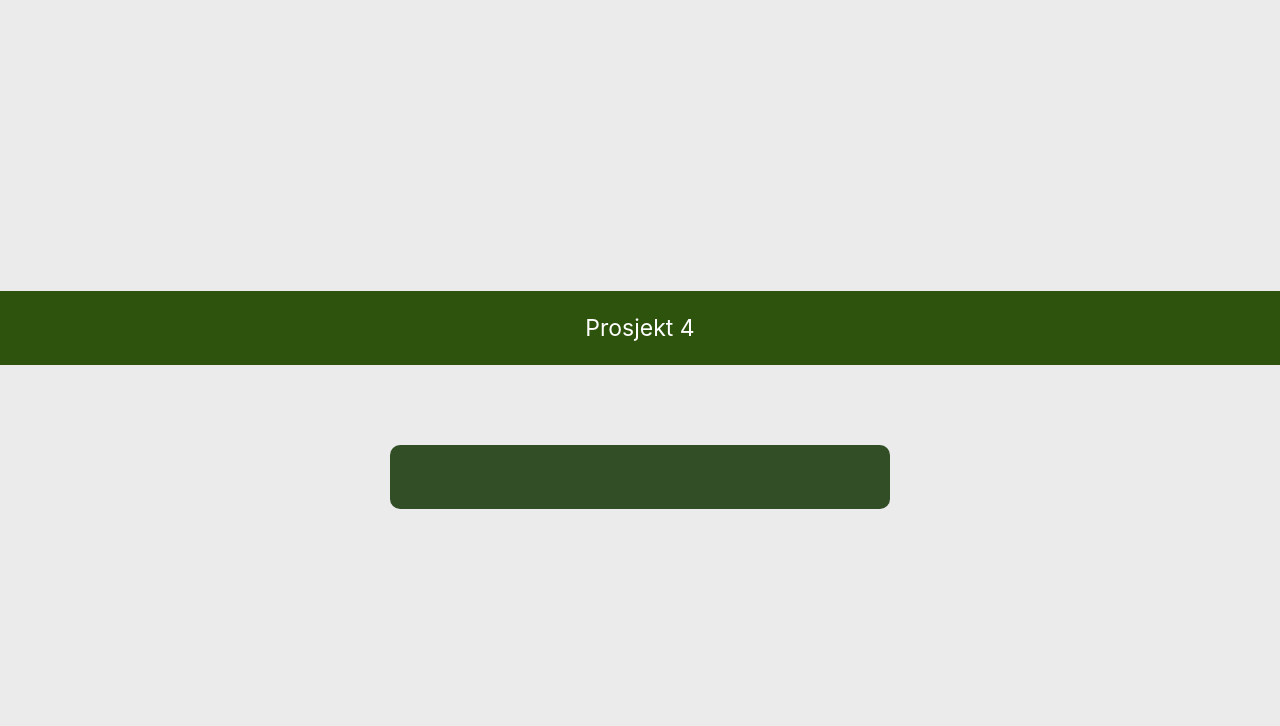
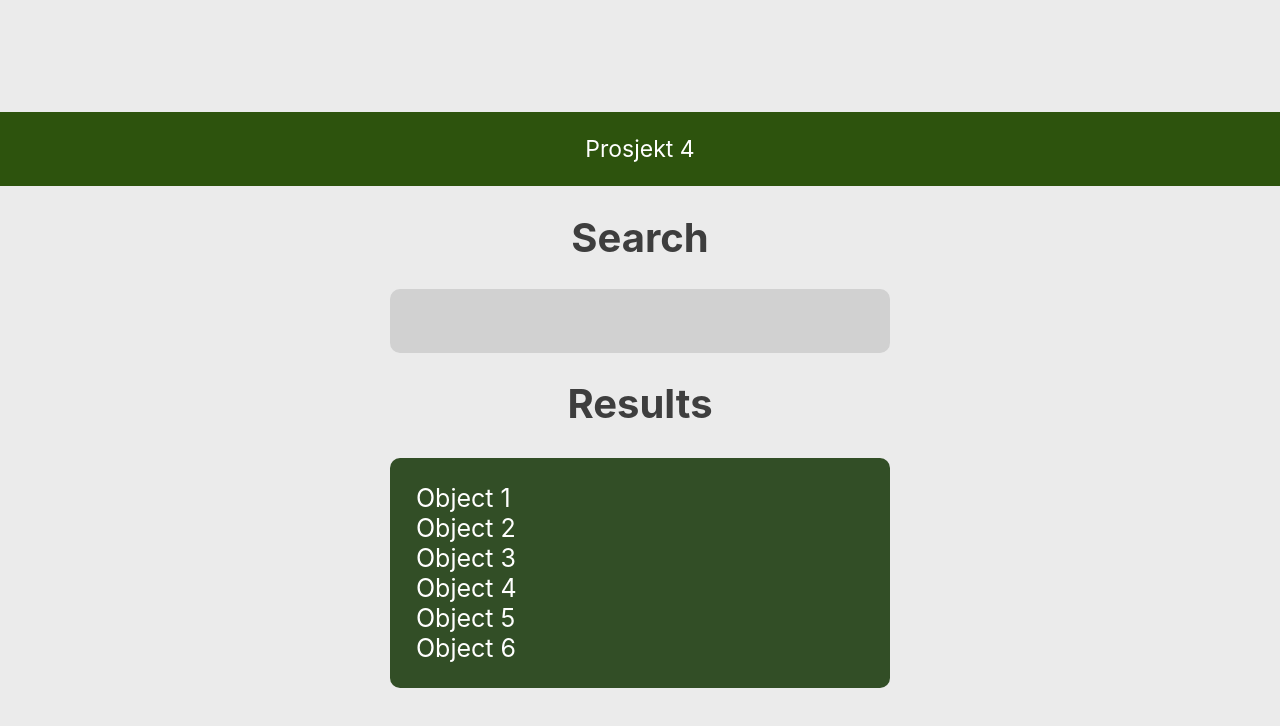
Before and after one commit to FluidSense/webdev-prosjekt4, a React (Create React App) app in the folder projectum-quattuor/: page / in a window 1280 px wide. Shown: the top 726 px of the page. Built offline with nearby package versions, Linux system fonts and the light colour scheme.

Commit message:
#1 Added result set

```diff
--- a/projectum-quattuor/src/App.css
+++ b/projectum-quattuor/src/App.css
@@ -4,7 +4,6 @@
   background-color: #ebebeb;
   align-content: center;
 }
-
 
 .App-header {
   background-color: #2d530d;
@@ -17,6 +16,11 @@
   color: white;
 }
 
+h1{
+  color: #3e3e3e;
+  font-size: calc(8px + 4vmin);
+}
+
 .content{
 
 }
@@ -24,12 +28,32 @@
 .search_bar{
   height: 8vh;
   width: 35vw;
-  margin-top: 10vh;
   padding: 0 2vw 0 2vw;
-  background-color: rgb(50, 78, 38);
+  background-color: rgb(209, 209, 209);
   color: white;
   font-size: calc(7px + 2vmin);
   border: 2px;
   border-color: #3e3e3e;
   border-radius: 10px;
 }
+
+.result_set{
+  min-height: 15vh;
+  max-height: 45vh;
+  width: 35vw;
+  display: inline-block;
+  text-align: left;
+  margin-top: 3px;
+  padding: 0 2vw 0 2vw;
+  background-color: rgb(50, 78, 38);
+  color: white;
+  font-size: calc(9px + 2vmin);
+  border: 2px;
+  border-color: #3e3e3e;
+  border-radius: 10px;
+}
+
+.result_list {
+  padding: 0;
+  list-style-type: none;
+}
--- a/projectum-quattuor/src/App.js
+++ b/projectum-quattuor/src/App.js
@@ -15,13 +15,31 @@ class App extends Component {
 
         <div class="content">
 
+
           {/*Search bar*/}
-          <form>
-            <label>
-              <input type="text" class="search_bar" />
-            </label>
-          </form>
+          <div class="search_wrapper">
+            <h1>Search</h1>
+            <form>
+              <label>
+                <input type="text" class="search_bar" />
+              </label>
+            </form>
+          </div>
 
+          {/*Result set*/}
+          <div class="result_wrapper">
+            <h1>Results</h1>
+            <div class="result_set">
+              <ul class="result_list"> {/*The objects below should be expandable link/button components that show the other properties of the returned JSON*/}
+                <li>Object 1</li>
+                <li>Object 2</li>
+                <li>Object 3</li>
+                <li>Object 4</li>
+                <li>Object 5</li>
+                <li>Object 6</li>
+              </ul>
+            </div>
+          </div>
 
         </div>
       </div>
```
